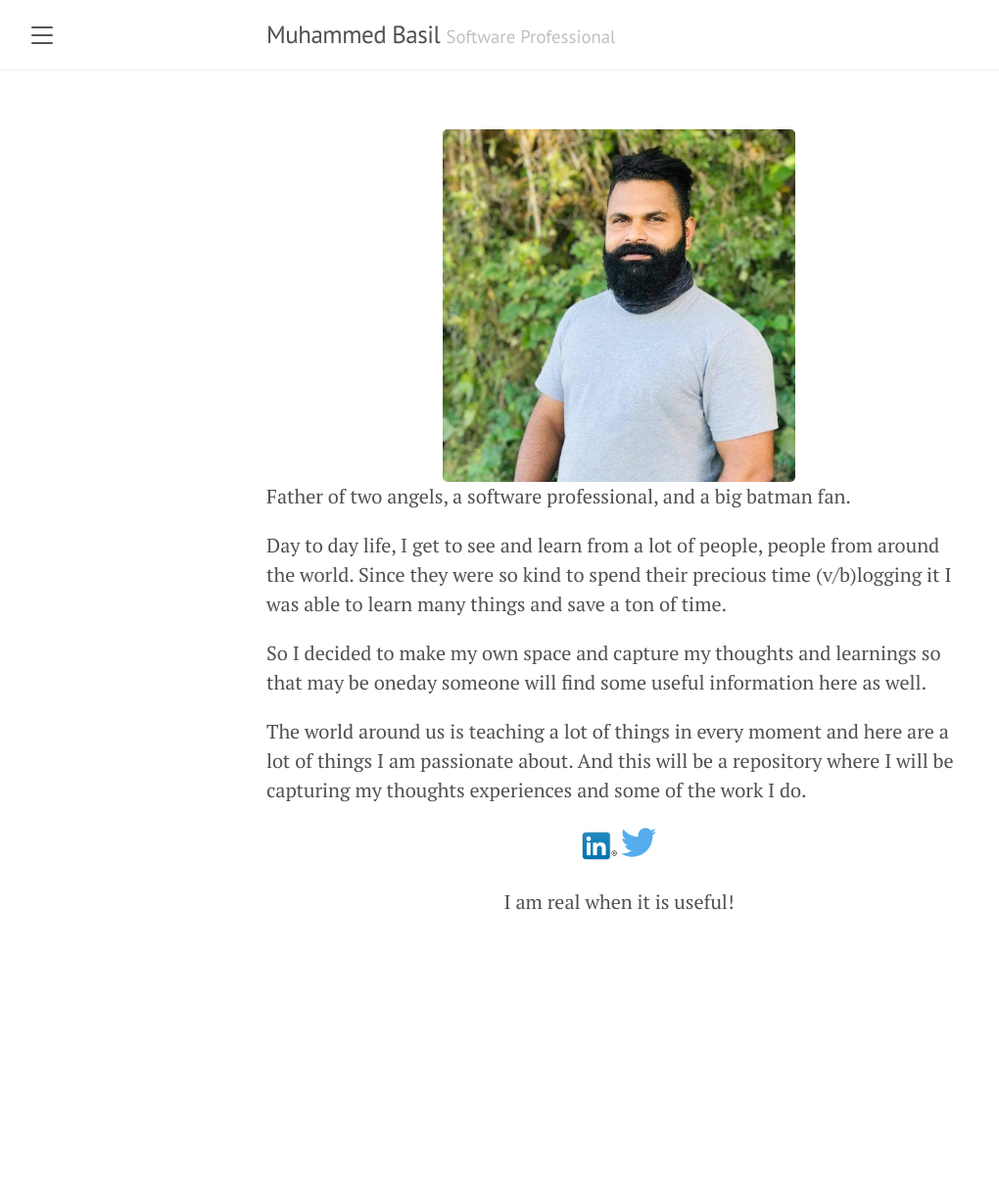
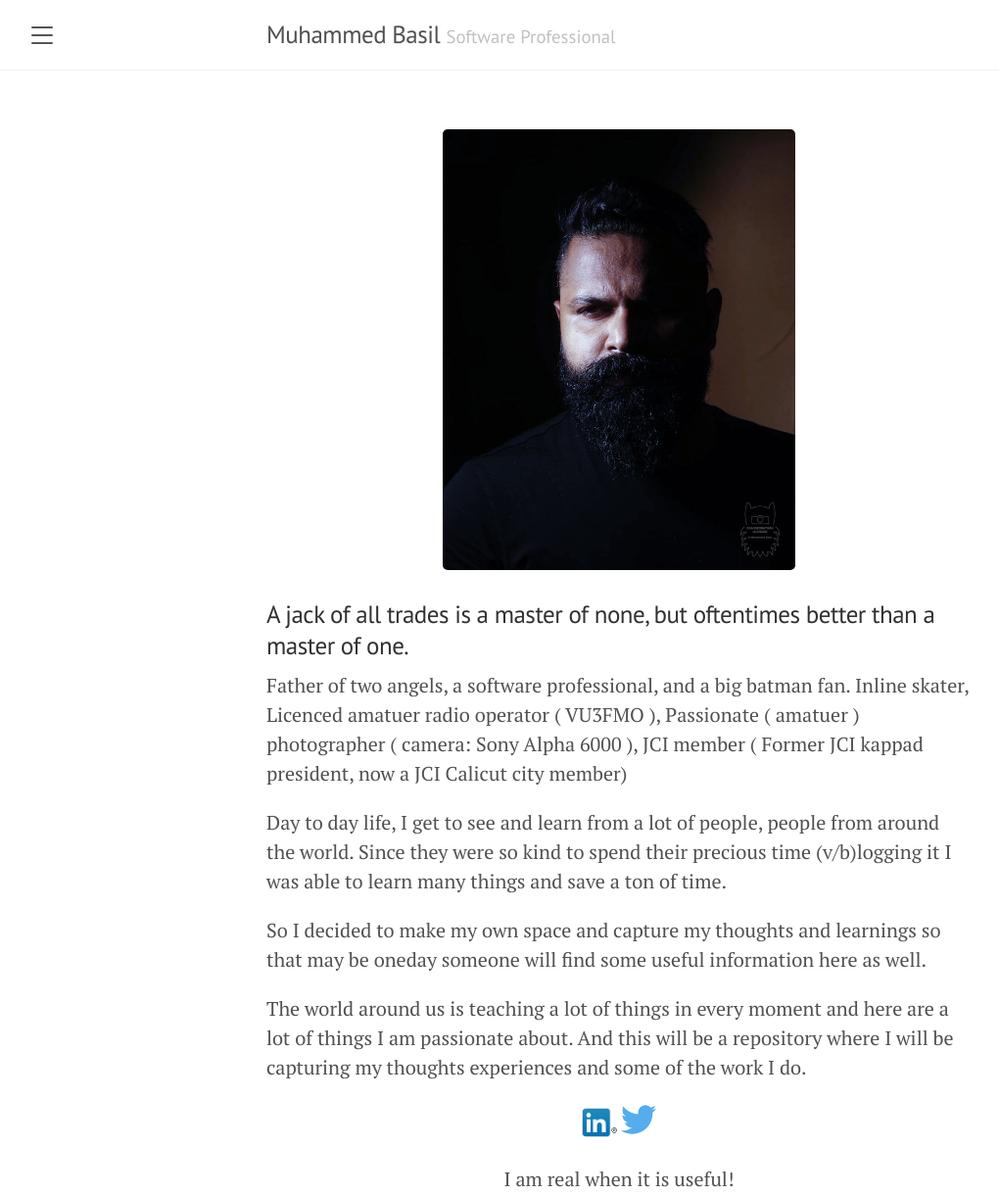
Before and after one commit to muhammedbasilsk/muhammedbasilsk.github.io, a Jekyll site: the page built from index.markdown, in a window 1280 px wide. Shown: the whole page at 98% size, without its empty margins (8-1028 px from the left). Built offline with Jekyll 4.4.1, drawn with Linux system fonts in a browser that asks for light colours; before the commit the page ends 936 px from its top, so only the background shows below that.

Commit message:
Tagline and DP Update

```diff
--- a/index.markdown
+++ b/index.markdown
@@ -4,12 +4,14 @@ title: Home
 ---
 
 <div style="text-align:center;">
-    <img src="images/dp_self.jpg"
+    <img src="images/dp_self_moody.jpg"
     style="width:50%;margin:0px auto;"/>
 </div>
 
+<h3>A jack of all trades is a master of none, but oftentimes better than a master of one.</h3>
 
 Father of two angels, a software professional, and a big batman fan.
+Inline skater, Licenced amatuer radio operator ( VU3FMO ), Passionate ( amatuer ) photographer ( camera: Sony Alpha 6000 ), JCI member ( Former JCI kappad president, now a JCI Calicut city member)
 
 Day to day life, I get to see and learn from a lot of people, people from around the world. Since they were so kind to spend their precious time (v/b)logging it I was able to learn many things and save a ton of time.
 
```
Also changed, not shown: images/dp_self_moody.jpg (added).
